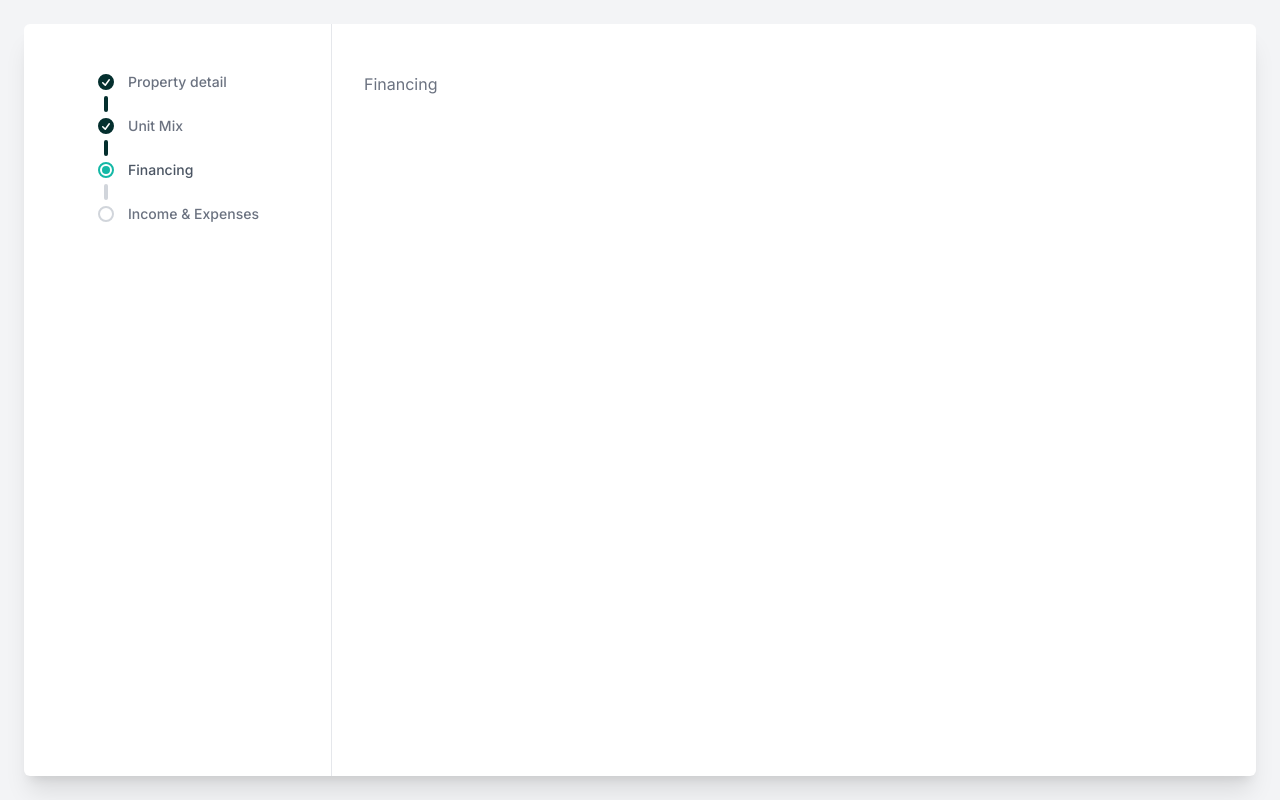
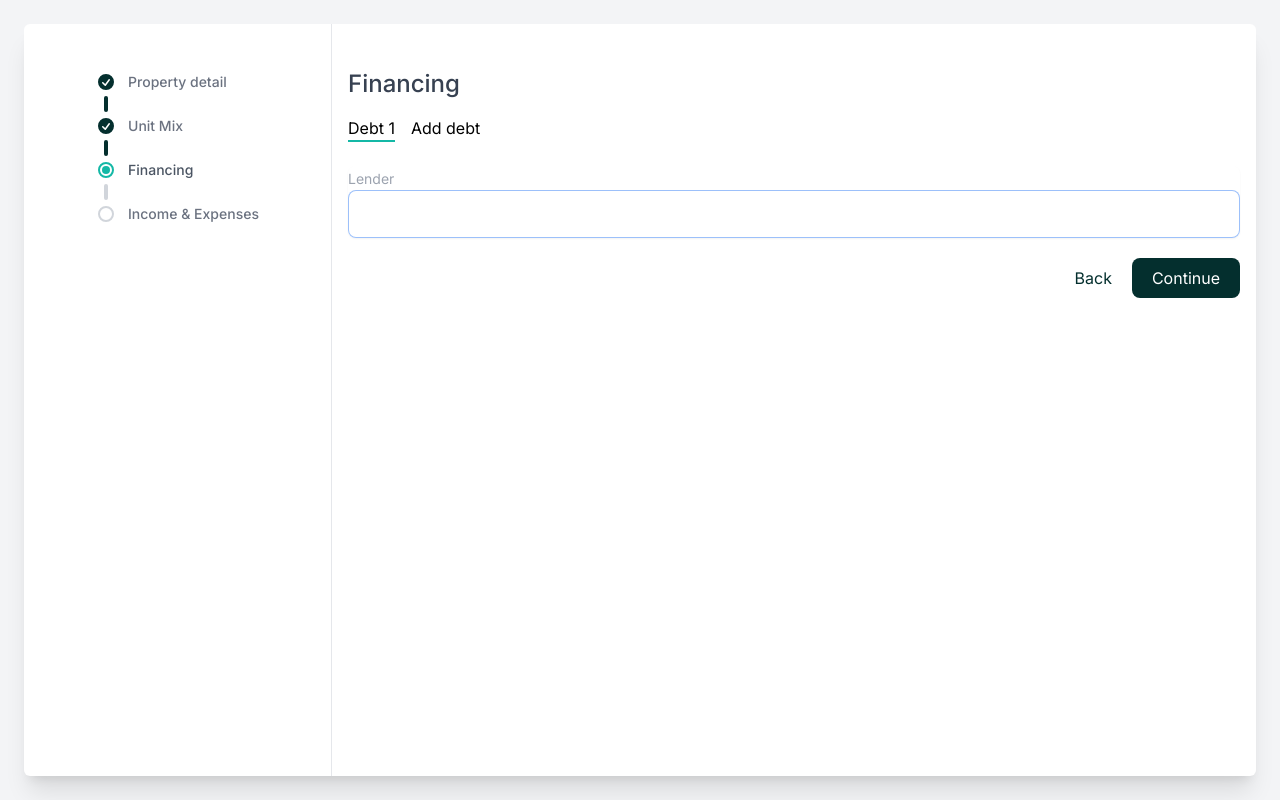
Before and after one commit to zagliadov/front-test, a Next.js app: page /financing in a window 1280 px wide. Built offline with nearby package versions, Linux system fonts and the light colour scheme.

Commit message:
Unification of page formatting, creation of a new debt tab

```diff
--- a/src/app/financing/page.tsx
+++ b/src/app/financing/page.tsx
@@ -1,3 +1,9 @@
+import ContinueButton from "@/components/ContinueButton/ContinueButton";
+import FinancingNavigation from "@/components/FinancingNavigation/FinancingNavigation";
+import NavigateBackButton from "@/components/NavigateBackButton/NavigateBackButton";
+import PageTitle from "@/components/PageTitle/PageTitle";
+import PageWrapper from "@/components/PageWrapper/PageWrapper";
+import { Wrapper } from "@/components/Wrapper/Wrapper";
 import { Metadata } from "next/types";
 
 export const metadata: Metadata = {
@@ -7,8 +13,11 @@ export const metadata: Metadata = {
 
 export default function FinancingPage() {
   return (
-    <div className="w-full h-full flex flex-col justify-between">
-      <span className="text-gray-500">Financing</span>
-    </div>
+    <PageWrapper>
+      <Wrapper classes={"flex flex-col"}>
+        <PageTitle title={"Financing"} />
+        <FinancingNavigation />
+      </Wrapper>
+    </PageWrapper>
   );
 }
--- a/src/app/layout.tsx
+++ b/src/app/layout.tsx
@@ -23,7 +23,7 @@ export default function RootLayout({
             <div className="w-[25%] border-r">
               <StepsBullets />
             </div>
-            <div className="w-[75%] px-4 py-12 sm:px-6 lg:px-8">{children}</div>
+            <div className="w-[75%]">{children}</div>
           </div>
         </div>
       </body>
--- a/src/app/page.tsx
+++ b/src/app/page.tsx
@@ -2,6 +2,8 @@
 import React from "react";
 import PropertyDetailForm from "@/components/PropertyDetailForm/PropertyDetailForm";
 import { Metadata } from "next/types";
+import PageTitle from "@/components/PageTitle/PageTitle";
+import PageWrapper from "@/components/PageWrapper/PageWrapper";
 
 export const metadata: Metadata = {
   title: "Property details",
@@ -10,8 +12,10 @@ export const metadata: Metadata = {
 
 export default function PropertyDetailPage() {
   return (
-    <div className="h-full">
+    <PageWrapper>
+      <PageTitle title={"Property details"} />
+      <h3 className="font-medium text-lg pt-5 text-black">Property Detail</h3>
       <PropertyDetailForm />
-    </div>
+    </PageWrapper>
   );
 }
--- a/src/app/unit-mix/page.tsx
+++ b/src/app/unit-mix/page.tsx
@@ -1,5 +1,7 @@
 import ContinueButton from "@/components/ContinueButton/ContinueButton";
 import NavigateBackButton from "@/components/NavigateBackButton/NavigateBackButton";
+import PageTitle from "@/components/PageTitle/PageTitle";
+import PageWrapper from "@/components/PageWrapper/PageWrapper";
 import ImportFileButton from "@/components/UnitMixTable/ImportFileButton/ImportFileButton";
 import ImportTemplateButton from "@/components/UnitMixTable/ImportTemplateButton/ImportTemplateButton";
 import UnitMixTable from "@/components/UnitMixTable/UnitMixTable";
@@ -13,19 +15,19 @@ export const metadata: Metadata = {
 
 export default function UnitMixPage() {
   return (
-    <div className="w-full h-full flex flex-col justify-between">
+    <PageWrapper>
       <div className="flex justify-between">
-        <h2 className="text-gray-600 font-medium">Rent roll</h2>
+        <PageTitle title={"Rent roll"} />
         <div className="flex items-center pb-4">
           <ImportTemplateButton />
           <ImportFileButton />
         </div>
       </div>
       <UnitMixTable />
-      <Wrapper classes={"flex justify-end py-5"}>
+      <Wrapper classes={"flex justify-end"}>
         <NavigateBackButton />
         <ContinueButton goRoute={"/financing"} />
       </Wrapper>
-    </div>
+    </PageWrapper>
   );
 }
--- /dev/null
+++ b/src/components/FinancingNavigation/DebtTab.tsx
@@ -0,0 +1,50 @@
+"use client";
+
+import React from "react";
+import { TextField } from "../TextField/TextField";
+import { useForm, SubmitHandler } from "react-hook-form";
+import useLocalStorage from "@/hooks/useLocalStorage";
+import { Wrapper } from "../Wrapper/Wrapper";
+import { Inputs } from "@/helpers/interface";
+import NavigateBackButton from "../NavigateBackButton/NavigateBackButton";
+import ContinueButton from "../ContinueButton/ContinueButton";
+
+export default function DebtTab({ debtName }: { debtName: string }) {
+  const {
+    register,
+    handleSubmit,
+    watch,
+    control,
+    formState: { errors },
+  } = useForm<Inputs>();
+  const [storedValue, setStoredValue] = useLocalStorage(
+    `financingDetail${debtName}`,
+    ""
+  );
+  const onSubmit: SubmitHandler<any> = (data) => {
+    setStoredValue(data);
+  };
+
+  return (
+    <div>
+      <form
+        onSubmit={handleSubmit(onSubmit)}
+        className="flex flex-col justify-between h-full text-black"
+      >
+        <Wrapper classes={"pb-5 pt-2"}>
+          <TextField
+            register={register}
+            errors={errors}
+            label={"Lender"}
+            propertyName={"lender"}
+            defaultValue={storedValue?.lender}
+          />
+        </Wrapper>
+        <Wrapper classes={"flex justify-end"}>
+          <NavigateBackButton />
+          <ContinueButton goRoute={"/income-expenses"} />
+        </Wrapper>
+      </form>
+    </div>
+  );
+}
--- /dev/null
+++ b/src/components/FinancingNavigation/FinancingNavigation.tsx
@@ -0,0 +1,76 @@
+"use client";
+
+import React, { useState } from "react";
+import DebtTab from "./DebtTab";
+import { Wrapper } from "../Wrapper/Wrapper";
+
+export default function FinancingNavigation() {
+  const initialActiveTab: string = "Debt 1";
+  const [activeTab, setActiveTab] = useState<string>(initialActiveTab);
+  const [tabs, setTabs] = useState<any[]>([
+    { name: "Debt 1", content: <DebtTab debtName="Debt 1" /> },
+  ]);
+
+  const handleTabClick = (tabName: string) => {
+    setActiveTab(tabName);
+  };
+
+  const handleAddDebtClick = () => {
+    if (tabs.length < 7) {
+      const newDebtName = `Debt ${tabs.length + 1}`;
+      const newTab = {
+        name: newDebtName,
+        content: <DebtTab debtName={newDebtName} />,
+      };
+
+      setTabs((prevTabs) => [...prevTabs, newTab]);
+      setActiveTab(newDebtName);
+    }
+  };
+
+  return (
+    <Wrapper>
+      <div className="flex space-x-4 pt-4 text-black">
+        {tabs.map((tab) => (
+          <Tab
+            key={tab.name}
+            label={tab.name}
+            isActive={activeTab === tab.name}
+            onClick={() => handleTabClick(tab.name)}
+          />
+        ))}
+        {tabs.length < 7 && (
+          <Tab
+            label="Add debt"
+            isActive={activeTab === "add_debt"}
+            onClick={handleAddDebtClick}
+          />
+        )}
+      </div>
+      <div className="mt-4">
+        {tabs.find((tab) => tab.name === activeTab)?.content}
+      </div>
+    </Wrapper>
+  );
+}
+
+function Tab({
+  label,
+  isActive,
+  onClick,
+}: {
+  label: string;
+  isActive: boolean;
+  onClick: () => void;
+}) {
+  return (
+    <button
+      className={`${
+        isActive ? "relative z-10 border-b-2 border-teal-500" : "border-b-2 border-white"
+      }`}
+      onClick={onClick}
+    >
+      {label}
+    </button>
+  );
+}
--- /dev/null
+++ b/src/components/PageTitle/PageTitle.tsx
@@ -0,0 +1,12 @@
+import React from "react";
+
+interface IPageTitle {
+  title: string;
+};
+
+export default function PageTitle({ title }: IPageTitle) {
+
+  return (
+    <h2 className="text-gray-700 font-medium text-2xl">{title}</h2>
+  )
+}
--- /dev/null
+++ b/src/components/PageWrapper/PageWrapper.tsx
@@ -0,0 +1,13 @@
+import React, { ReactNode } from "react";
+
+interface IPageWrapperProps {
+  children: ReactNode;
+}
+export default function PageWrapper({ children }: IPageWrapperProps) {
+
+  return (
+    <div className="w-full h-full flex flex-col justify-between py-11 px-4">
+      { children }
+    </div>
+  )
+}
--- a/src/components/PropertyDetailForm/PropertyDetailForm.tsx
+++ b/src/components/PropertyDetailForm/PropertyDetailForm.tsx
@@ -12,6 +12,7 @@ import { CustomDateInput } from "../CustomDateInput/CustomDateInput";
 import { ICitiesByCountry, ICity, ICountry, Inputs } from "@/helpers/interface";
 import * as _ from "lodash";
 import ContinueButton from "../ContinueButton/ContinueButton";
+import PageTitle from "../PageTitle/PageTitle";
 
 const countries: ICountry[] = [
   { label: "USA", value: "us" },
@@ -57,8 +58,6 @@ export default function PropertyDetailForm() {
       className="flex flex-col justify-between h-full text-black"
     >
       <Wrapper>
-        <h2 className="font-semibold text-xl text-black">Property details</h2>
-        <h3 className="font-medium text-lg pt-5 text-black">Property Detail</h3>
         <Wrapper classes={"pb-5 pt-2"}>
           <TextField
             register={register}
@@ -132,11 +131,6 @@ export default function PropertyDetailForm() {
       </Wrapper>
       <Wrapper classes={"flex justify-end"}>
         <ContinueButton goRoute={"/unit-mix"} />
-        {/* <input
-          type="submit"
-          className="bg-teal-950 text-white px-5 py-2 rounded-lg cursor-pointer"
-          value="Continue"
-        /> */}
       </Wrapper>
     </form>
   );
--- a/src/helpers/interface.ts
+++ b/src/helpers/interface.ts
@@ -14,6 +14,7 @@ export enum CityEnum {
 }
 
 export type Inputs = {
+  lender: string;
   propertyName: string;
   addressLine: string;
   country: CountryEnum;
```
